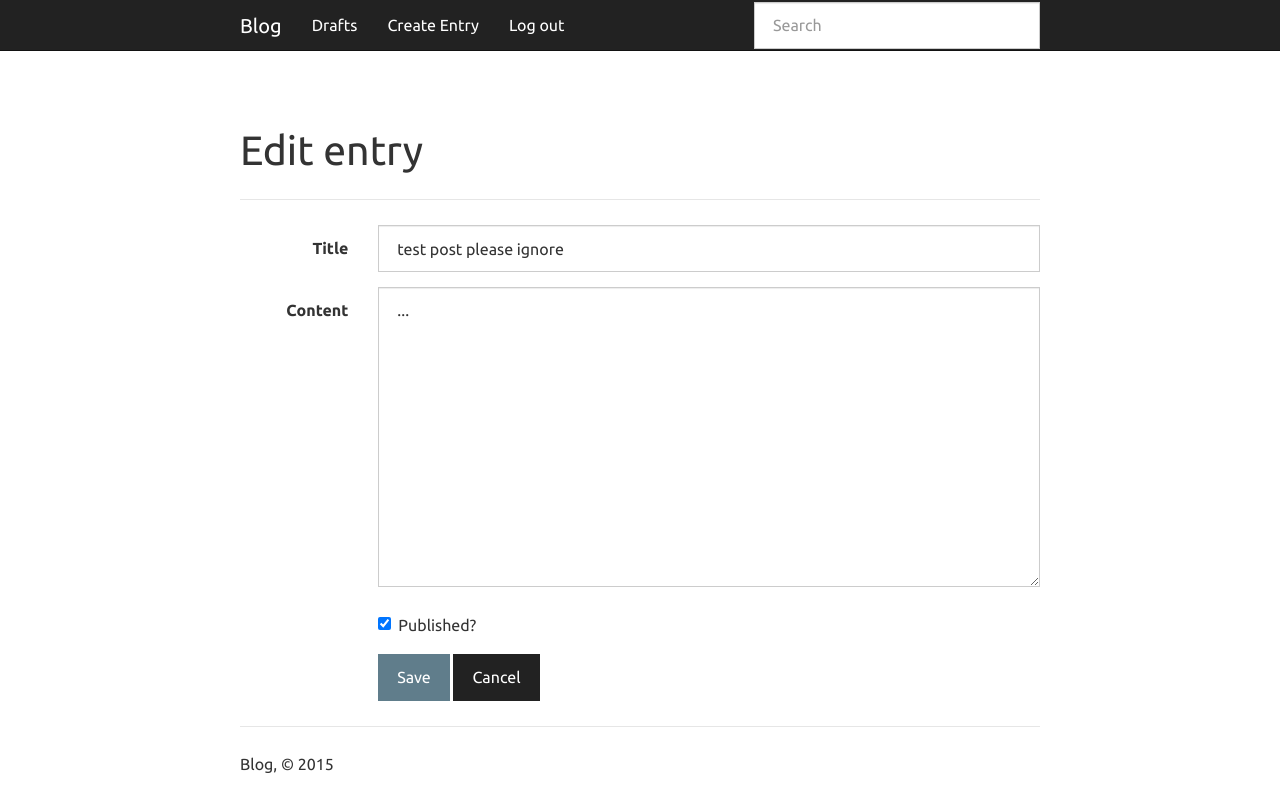
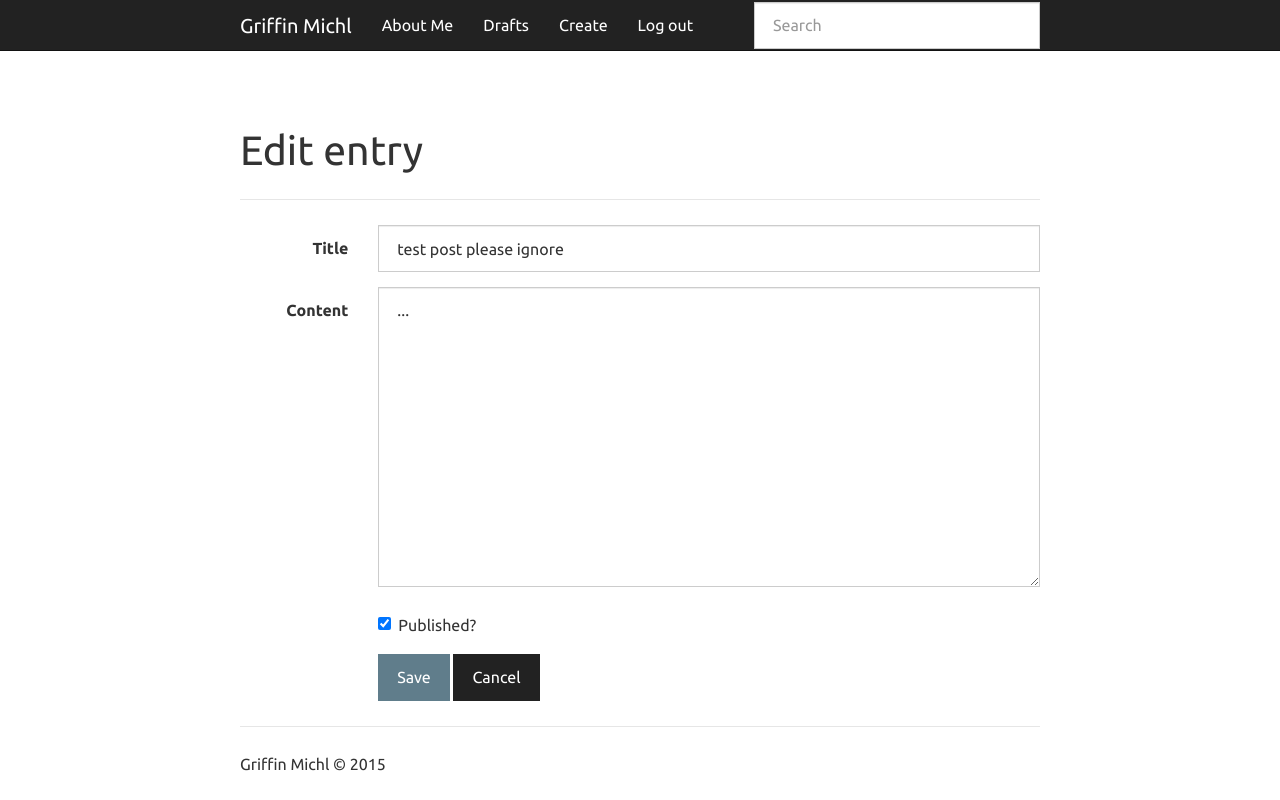
Before and after one commit to gm758/blog, a Flask app: a page that uses templates/base.html in a window 1280 px wide. Run offline with Flask 2, Linux system fonts and the light colour scheme; the visitor is signed in with stand-in values (Sample User, id 1); data comes from the database, SQL or seed files in the repository; both versions use the stored data as it was after the commit; some libraries are stand-ins or nearby versions.

Commit message:
added about me page

```diff
--- a/app.py
+++ b/app.py
@@ -96,9 +96,6 @@ class Entry(flask_db.Model):
             urlize_all=True,
             maxwidth=app.config['SITE_WIDTH'])
         return Markup(oembed_content)
-
-
-
 
 class FTSEntry(FTSModel):
     entry_id = IntegerField(Entry)
--- a/templates/base.html
+++ b/templates/base.html
@@ -24,13 +24,14 @@
             <span class="icon-bar"></span>
             <span class="icon-bar"></span>
           </button>
-          <a class="navbar-brand" href="{{ url_for('index') }}">Blog</a>
+          <a class="navbar-brand" href="{{ url_for('index') }}">Griffin Michl</a>
         </div>
         <div class="navbar-collapse collapse">
           <ul class="nav navbar-nav">
+							<li><a href="{{ url_for('detail', slug="about") }}">About Me</a></li>
             {% if session.logged_in %}
               <li><a href="{{ url_for('drafts') }}">Drafts</a></li>
-              <li><a href="{{ url_for('create') }}">Create Entry</a></li>
+              <li><a href="{{ url_for('create') }}">Create</a></li>
               <li><a href="{{ url_for('logout') }}">Log out</a></li>
             {% endif %}
             {% block extra_header %}{% endblock %}
@@ -64,7 +65,7 @@
 
       <footer>
         <hr />
-        <p>Blog, &copy; 2015</p>
+        <p>Griffin Michl &copy; 2015</p>
       </footer>
     </div>
   </body>
```
Also changed, not shown: templates/about.html (added, +7 -0 lines), blog.db.
